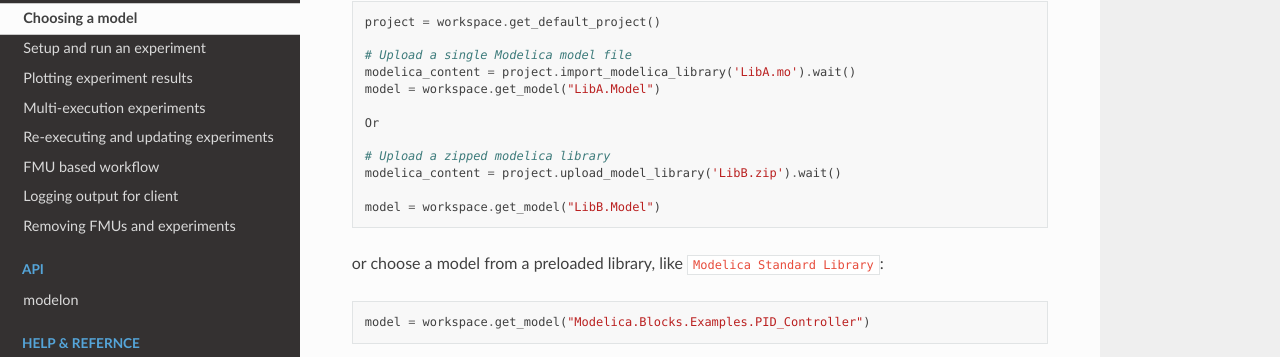
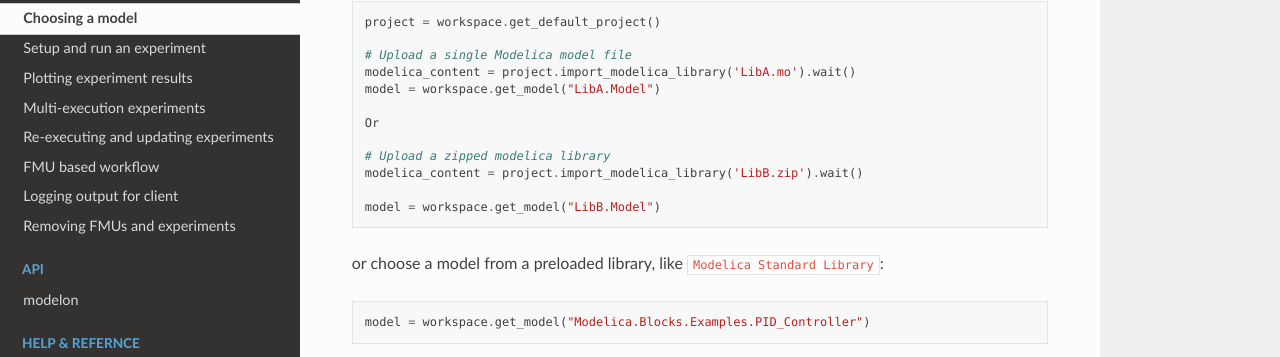
Before and after one commit to modelon-community/impact-client-python, a Sphinx documentation site: the page built from docs/source/choosing_a_model.rst, in a window 1280 px wide and 933 px high. Shown: the part 327-684 px from the top of the window. Built offline with Sphinx 7.4.7 and the Read the Docs theme 2.0.0, drawn with Linux system fonts in a browser that asks for light colours.

Commit message:
fix: corrected upload_model_library to import_modelica_library in docs

```diff
--- a/docs/source/choosing_a_model.rst
+++ b/docs/source/choosing_a_model.rst
@@ -16,7 +16,7 @@ project. To import a model to our workspace, we can pass the path to the Modelic
    Or
 
    # Upload a zipped modelica library
-   modelica_content = project.upload_model_library('LibB.zip').wait()
+   modelica_content = project.import_modelica_library('LibB.zip').wait()
 
    model = workspace.get_model("LibB.Model")
 
```
